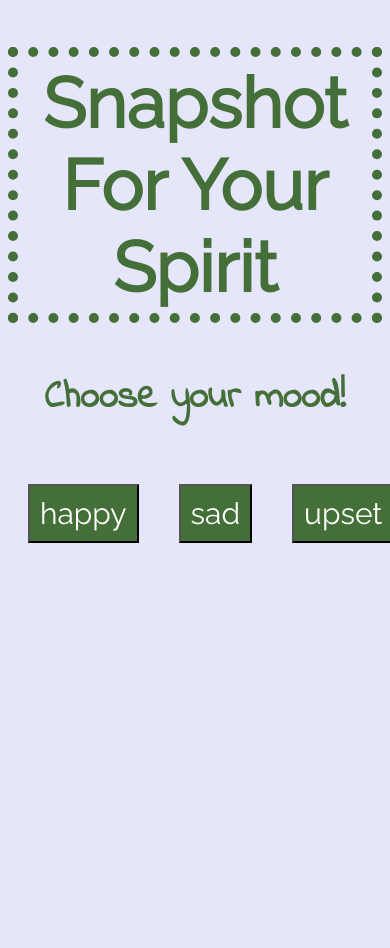
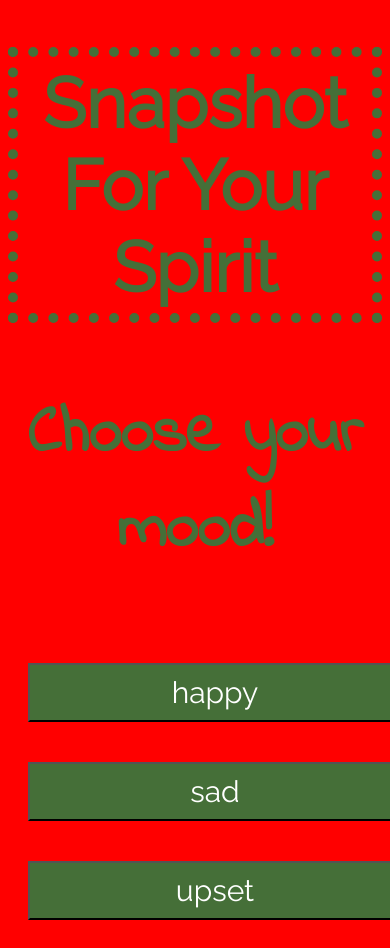
Before and after one commit to ananyatandel/snapshot, a plain HTML site: page index.html in a window 390 px wide. Before the commit the page ends 844 px from the top, so only its background shows below. Drawn offline with nearby package versions, Linux system fonts and the light colour scheme.

Commit message:
Attempt at Music addition

```diff
--- a/index.html
+++ b/index.html
@@ -4,9 +4,7 @@
     <link rel="stylesheet" href="style.css">
     <meta charset="utf-8">
     <title>Snapshot For Your Spirit</title>
-    <script
-  src="https://code.jquery.com/jquery-3.4.1.js"
-  integrity="sha256-WpOohJOqMqqyKL9FccASB9O0KwACQJpFTUBLTYOVvVU="
+    <script src="https://code.jquery.com/jquery-3.4.1.js" integrity="sha256-WpOohJOqMqqyKL9FccASB9O0KwACQJpFTUBLTYOVvVU="
   crossorigin="anonymous"></script>
   </head>
   <body>
@@ -21,10 +19,13 @@
     <button class="btn" id="btntwo">sad</button>
     <button class="btn" id="btnthree">upset</button>
     </div>
-    </div>
+  </div>
   <article class="quoteImg">
 <!-- This section is blank -->
   </article>
+  <audio>
+    <!-- Empty for the sources -->
+  </audio>
 <div class="body">
 </div>
   <script src="https://code.jquery.com/jquery-3.4.1.js" integrity="sha256-WpOohJOqMqqyKL9FccASB9O0KwACQJpFTUBLTYOVvVU=" crossorigin="anonymous"></script>
--- a/style.css
+++ b/style.css
@@ -52,27 +52,33 @@ img {
   height: 500px;
 }
 
-@media screen and (max-width: 600px) {
+@media screen and (max-width: 800px) {
+
+  body{
+    background-color: red;
+  }
+
   h1 {
-    font-size: 45px;
+    font-size: 75px;
   }
   h3{
     width: 100%;
     height: auto;
-    font-size: 38px;
+    font-size: 65px;
   }
   .align{
-    align-items: center;
     display: flex;
+    align-content: center;
+    flex-direction: column;
   }
   .btn {
-    flex-direction: column;
+    /* flex-direction: column; */
     margin: 20px;
-    width: 50%;
+    width: 100%;
     height: auto;
   }
   p {
-    font-size: 20px;
+    font-size: 50px;
     text-align: center;
   }
   img {
```
Also changed, not shown: 1 other file.
